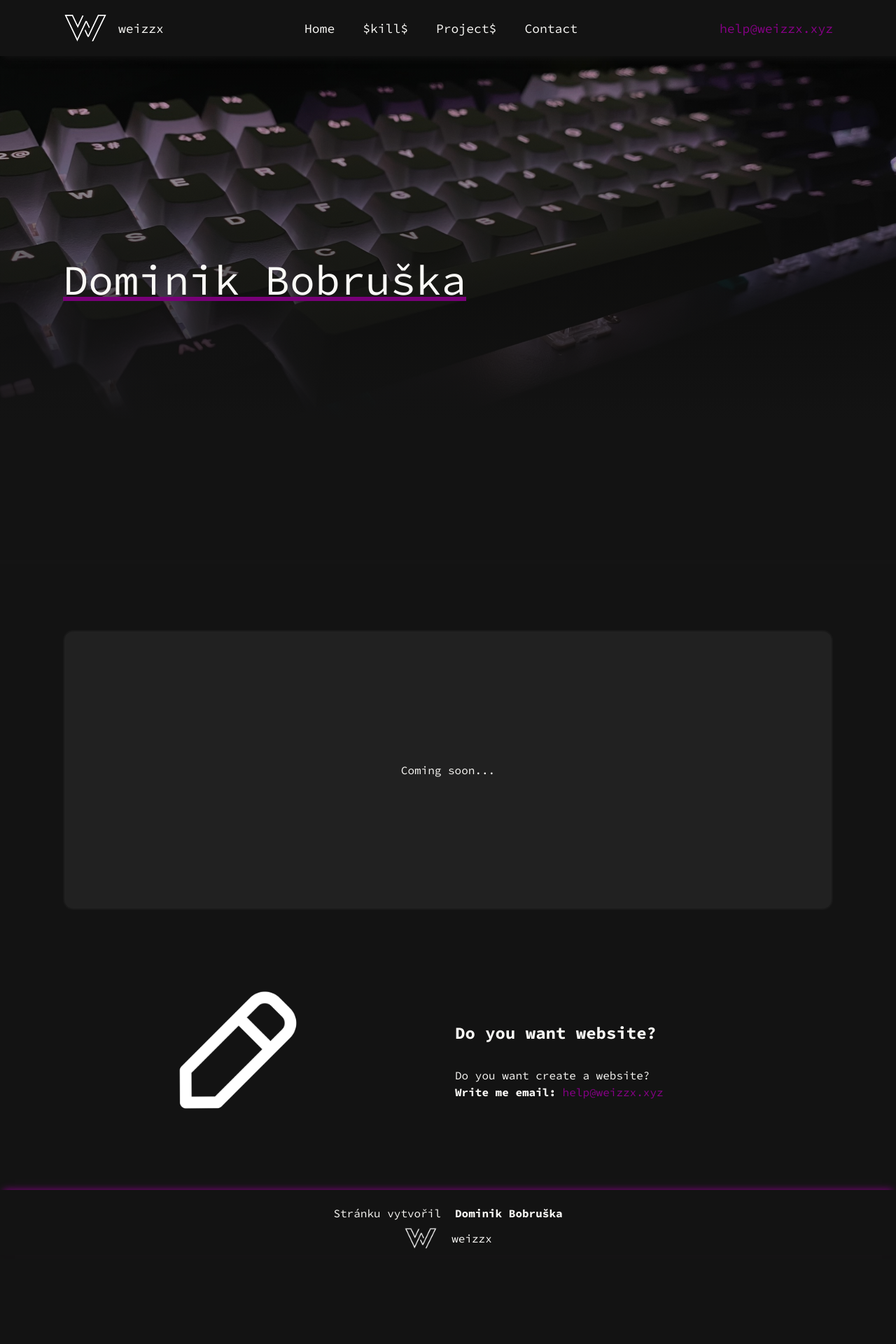
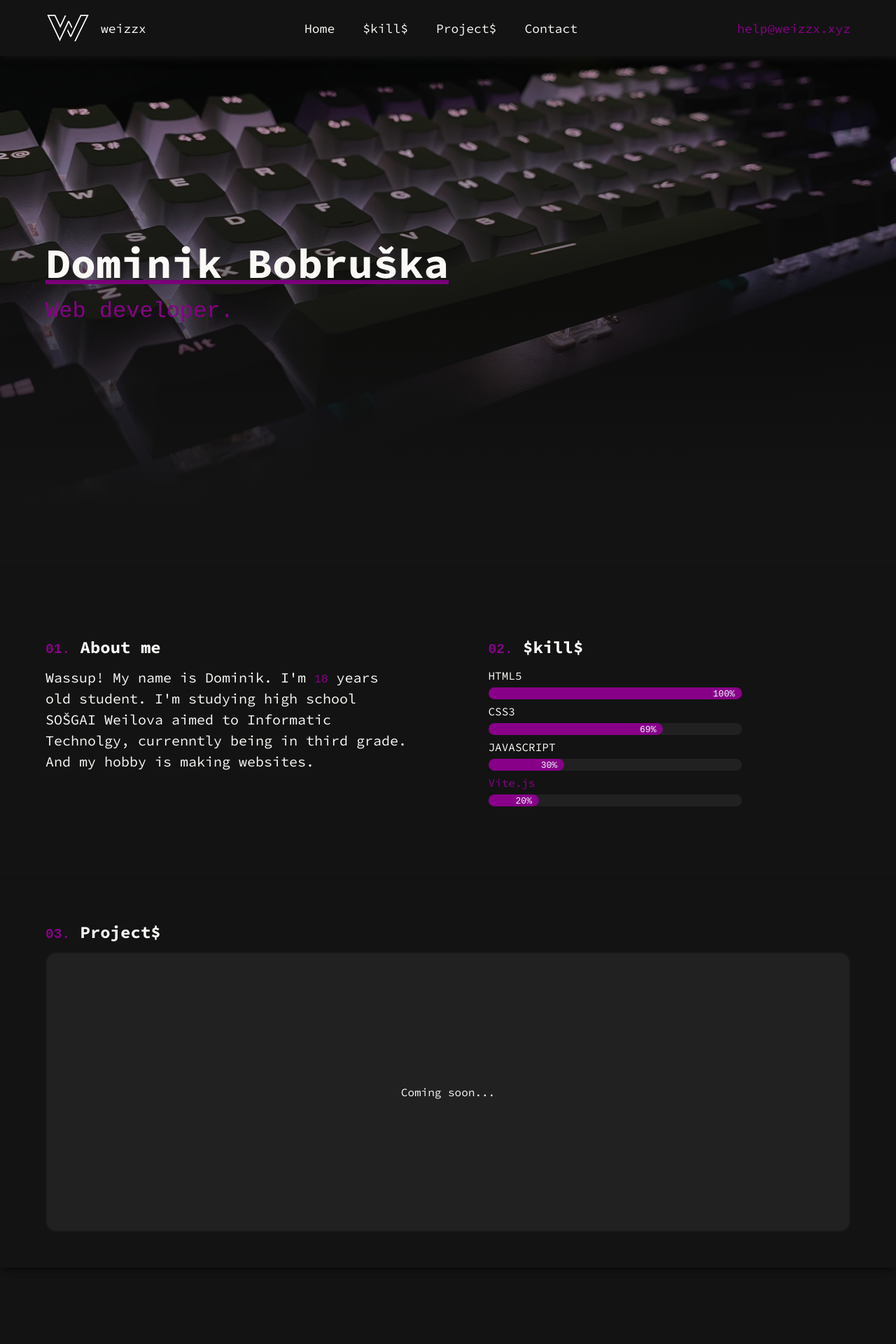
Before and after one commit to fkuroshiro/fkuroshiro-old, a React (Vite) app: page / in a window 1280 px wide. Shown: the top 1920 px of the page at 70% size. Before the commit the page ends 1893 px from the top, so only its background shows below. Built offline with nearby package versions, Linux system fonts and the light colour scheme.

Commit message:
Desktop part done i hope..

```diff
--- a/src/App.jsx
+++ /dev/null
@@ -1,89 +0,0 @@
-import '../src/css/App.css'
-import Logo from "./assets/logo.png";
-import Pencil_Icon from "./assets/pencil_create_icon.png";
-
-function App() {
-
-  return (
-    <>
-      <div className="navbar">
-        <div className="inner">
-          <div className="logo">
-            <a href=""><img src={Logo} alt="logo" width="64px"/><div>weizzx</div></a>
-          </div>
-          <div className="links">
-            <div>
-              <a href="#home">Home</a>
-              <a href="#skills">$kill$</a>
-              <a href="#projects">Project$</a>
-              <a href="#contact">Contact</a>
-            </div>
-          </div>
-          <div className="email">
-            <a href="mailto:help@weizzx.xyz">help@weizzx.xyz</a>
-          </div>
-        </div>
-      </div>
-
-      <div id='home' className='header'>
-        <div className="inner">
-          <div>Dominik Bobruška</div>
-        </div>
-      </div>
-
-      {/* <section id='skills'>
-        <div className="inner">
-          <h1>01. O mně</h1>
-          <div className="grid">
-            <div className="i i1">
-              <p>Lorem ipsum dolor sit amet.</p>
-            </div>
-            <div className="i i2">
-              <div className='d'><div className="bar"><div className="filled"></div></div></div>
-              <div className='d'><div className="bar"><div className="filled"></div></div></div>
-            </div>
-          </div>
-        </div>
-      </section> */}
-
-      <section id='projects'>
-        <div className="inner">
-          <div className="projects-grid">
-            <div className="card">Coming soon...</div>
-            {/* <div className="card"></div> */}
-          </div>
-        </div>
-      </section>
-
-      <section className='contact'>
-        <div className="inner">
-          <div className="create-web">
-            <img src={Pencil_Icon} alt="logo" width="200px"/>
-            <div>
-              <h2>Do you want website?</h2>
-              <p>Do you want create a website?</p>
-              <div>
-                <b>Write me email: </b>
-                <a href="mailto:help@weizzx.xyz">help@weizzx.xyz</a>
-              </div>
-            </div>
-          </div>
-        </div>
-      </section>
-
-      <footer>
-        <div className="inner">
-          <div className='body'>
-            <div className='creator'>Stránku vytvořil <b><a href="/">Dominik Bobruška </a></b></div>
-            <div className="f-logo">
-              <img src={Logo} alt="logo" width="48px"/>
-              <div>weizzx</div>
-            </div>
-          </div>
-        </div>
-      </footer>
-    </>
-  )
-}
-
-export default App
--- /dev/null
+++ b/src/components/App.jsx
@@ -0,0 +1,81 @@
+import '../css/App.css'
+import Logo from "../assets/Logo.png";
+import Pencil_Icon from "../assets/pencil_create_icon.png";
+
+function App() {
+
+  return (
+    <>
+      <div id='home' className='header'>
+        <div className="inner">
+          <div><b>Dominik Bobruška</b></div>
+          <div><code>Web developer.</code></div>
+        </div>
+      </div>
+
+      <section id='skills'>
+        <div className="inner">
+          <div className="grid">
+            <div className="i">
+              <h1><code>01.</code> About me</h1>
+              <p>Wassup! My name is Dominik. I'm <code>18</code> years old student. I'm studying high school SOŠGAI Weilova aimed to Informatic Technolgy, currenntly being in third grade. And my hobby is making websites.</p>
+            </div>
+            <div className="i">
+              <h1><code>02.</code> $kill$</h1>
+              <div className='html5'>HTML5<div className="bar"><div className="filled"><code>100%</code></div></div></div>
+
+              <div className='css3'>CSS3<div className="bar"><div className="filled"><code>69%</code></div></div></div>
+
+              <div className='js'>JAVASCRIPT<div className="bar"><div className="filled"><code>30%</code></div></div></div>
+
+              <div className='vite'><a href="http://vite.dev" target="_blank" rel="noopener noreferrer">Vite.js</a><div className="bar"><div className="filled"><code>20%</code></div></div></div>
+
+              {/* <div className='css3'>CSS3<div className="bar"><div className="filled"></div></div><code>50%</code></div>
+              <div className='js'>JS<div className="bar"><div className="filled"></div></div><code>50%</code></div>
+              <div className='vite.js'><a href="https://vite.dev/" target='_blank'>Vite.js</a><div className="bar"><div className="filled"></div></div><code>50%</code></div> */}
+            </div>
+          </div>
+        </div>
+      </section>
+
+      <section id='projects'>
+        <div className="inner">
+          <h1><code>03.</code> Project$</h1>
+          <div className="projects-grid">
+            <div className="card">Coming soon...</div>
+          </div>
+        </div>
+      </section>
+
+      <section id='contact'>
+        <div className="inner">
+          <div className="create-web">
+            <img src={Pencil_Icon} alt="logo" width="200px"/>
+            <div>
+              <h2>Do you want website?</h2>
+              <p>Do you want create a website?</p>
+              <div>
+                <b>Write me email: </b>
+                <a href="mailto:help@weizzx.xyz">help@weizzx.xyz</a>
+              </div>
+            </div>
+          </div>
+        </div>
+      </section>
+
+      <footer>
+        <div className="inner">
+          <div className='body'>
+            <div className='creator'>Website created by:<b><a href="">Dominik Bobruška</a></b></div>
+            <div className="f-logo">
+              <img src={Logo} alt="logo" width="40px"/>
+              <div>weizzx</div>
+            </div>
+          </div>
+        </div>
+      </footer>
+    </>
+  )
+}
+
+export default App
--- /dev/null
+++ b/src/components/Navbar.jsx
@@ -0,0 +1,29 @@
+import '../css/Navbar.css'
+import Logo from "../assets/logo.png";
+
+function Navbar() {
+    return (
+        <>
+            <div className="navbar">
+                <div className="inner">
+                    <div className="logo">
+                        <a href=""><img src={Logo} alt="logo" width="64px"/><div>weizzx</div></a>
+                    </div>
+                    <div className="links">
+                        <div>
+                            <a href="#home">Home</a>
+                            <a href="#skills">$kill$</a>
+                            <a href="#projects">Project$</a>
+                            <a href="#contact">Contact</a>
+                        </div>
+                    </div>
+                    <div className="email">
+                        <a href="mailto:help@weizzx.xyz">help@weizzx.xyz</a>
+                    </div>
+                </div>
+            </div>
+        </>
+    )
+}
+
+export default Navbar;
--- a/src/components/ProgressBar.jsx
+++ b/src/components/ProgressBar.jsx
@@ -1,3 +1,5 @@
+import '../css/ProgressBar.css'
+
 import React, { useEffect, useState } from 'react';
 
 const ProgressBar = () => {
--- a/src/css/App.css
+++ b/src/css/App.css
@@ -1,116 +1,8 @@
-.progress-bar {
-  position: fixed;
-  width: 100%;
-  height: 0.25vh;
-  z-index: 10000;
-}
-
-.progress-bar .filled {
-  width: 100%;
-  height: 100%;
-  background-color: var(--primary-clr);
-  box-shadow: 0px 1px 10px 0px var(--secondary-clr);
-  transition:ease-in;
-}
-
-.inner {
-  height: 100%;
-  max-width: 1150px;
-  margin: 0 auto;
-  padding: 0 25px;
-  box-sizing: border-box;
-}
-
-.navbar {
-  width: 100%;
-  position: fixed;
-  background-color: var(--primary-dark);
-  box-shadow: 5px 0px 10px 2.5px var(--primary-dark-shadow);
-  z-index: 1;
-  font-size: 18px;
-}
-
-.navbar>.inner {
-  align-items: center;
-  display: grid;
-  gap: 0 20px;
-  grid-template-areas: "logo links email";
-  grid-template-rows: 80px 1fr;
-  grid-template-columns: 1fr auto 1fr;
-  max-height: 80px;
-  margin: 0 auto;
-  overflow: hidden;
-  pointer-events: all;
-}
-
-.navbar>.inner>* {
-  display: flex;
-  gap: 20px;
-}
-
-.navbar .logo {
-  grid-area: logo;
-}
-
-.navbar .links {
-  grid-area: links;
-}
-
-.navbar .email {
-  grid-area: email;
-  justify-content: right;
-}
-
-.navbar .email a {
-  color: var(--primary-clr);
-}
-
-.navbar .logo a {
-  align-items: center;
-  display: flex;
-  gap: 15px;
-}
-
-.navbar .links div{
-  display: flex;
-  gap: 20px;
-}
-
-.navbar .links a {
-  align-items: center;
-  margin-inline: 10px;
-  position: relative;
-  transform: translateX(-10px);
-}
-
-.navbar .links a:after {
-  content: "";
-  width: 20px;
-  left: 0;
-  height: 3px;
-  border-radius: 3px;
-  background-color: var(--primary-clr);
-  position: relative;
-  transform: translateX(10px);
-}
-
-.navbar .links a:hover:after {
-  transform: translateX(0px);
-  position: absolute;
-  transition: cubic-bezier(0.175, 0.885, 0.32, 1.275) .4s;
-  transition-property: all;
-  transition-duration: .5s;
-}
-
-
-
 .header {
   width: 100%;
   height: 800px;
-  font-size: 7.5vh;
-  text-decoration: underline var(--secondary-clr);
   box-shadow: 5px 0px 0px 5px var(--primary-dark-shadow);
-  background-image: linear-gradient(#1313131c, var(--primary-dark) 75%), url(../assets/IMG_0125.JPEG);
+  background-image: linear-gradient(#1313131c, var(--primary-dark) 90%), url(../assets/IMG_0125.JPEG);
   background-repeat: no-repeat;
   background-position: center;
   background-size: cover;
@@ -118,8 +10,22 @@
 
 .header .inner {
   display: flex;
-  align-items: center;
+  justify-content: center;
+  flex-direction: column;
   z-index: 100;
+}
+
+.header b {
+  text-decoration: underline var(--secondary-clr);
+  font-size: 7.5vh;
+}
+
+.header code {
+  font-size: 4vh;
+}
+
+#skills {
+  scroll-margin-top: 50px;
 }
 
 #skills .grid {
@@ -127,23 +33,86 @@
   grid-template-areas: ". .";
   grid-template-columns: 1fr 1fr;
   grid-template-rows: auto;
-  gap: 15px;
+  gap: 10%;
 }
 
-#skills .i {
-  min-width: 500px;
-  height: 400px;
+#skills a {
+  color: var(--primary-clr);
 }
 
-
-#skills .i2 {
-  display: inline;
-  margin: 10px 0;
+#skills .bar {
+  margin: 5px 0;
 }
 
-#skills .i2 li {
-  display: inline;
-  text-decoration: none;
+#skills .html5 .bar {
+  width: 70%;
+  height: 17px;
+  border-radius: 30px;
+  background-color: #212121;
+}
+
+#skills .html5 .filled {
+  width: 100%;
+  height: 100%;
+  border-radius: 30px;
+  background-color: var(--primary-clr);
+}
+
+#skills .css3 .bar {
+  width: 70%;
+  height: 17px;
+  border-radius: 30px;
+  background-color: #212121;
+}
+
+#skills .css3 .filled {
+  width: 69%;
+  height: 100%;
+  border-radius: 30px;
+  background-color: var(--primary-clr);
+}
+
+#skills .js .bar {
+  width: 70%;
+  height: 17px;
+  border-radius: 30px;
+  background-color: #212121;
+}
+
+#skills .js .filled {
+  width: 30%;
+  height: 100%;
+  border-radius: 30px;
+  background-color: var(--primary-clr);
+}
+
+#skills .vite .bar {
+  width: 70%;
+  height: 17px;
+  border-radius: 30px;
+  background-color: #212121;
+}
+
+#skills .vite .filled {
+  width: 20%;
+  height: 100%;
+  border-radius: 30px;
+  background-color: var(--primary-clr);
+}
+
+#skills .bar code {
+    color: aliceblue;
+    display: flex;
+    justify-content: flex-end;
+    margin: 0 10px;
+    align-items: center;
+    z-index: 10;
+}
+
+#projects {
+  border-bottom: 1px var(--primary-dark) solid;
+  box-shadow: 0px 5px 10px -5px black;
+  scroll-margin-top: 50px;
 }
 
 .projects-grid {
@@ -164,33 +133,16 @@
   display: flex;
   justify-content: center;
   align-items: center;
+  transition: all .3s;
 }
 
-
-.bar {
-  height: 10px;
-  width: 240px;
-  background-color: #353535;
-  border-radius: 30px;
+.card:hover {
+  transform: scale(102%);
+  transition: all .3s;
 }
 
-.bar .filled {
-  height: 100%;
-  width: 80%;
-  background-color: var(--primary-clr);
-  border-radius: 30px;
-}
-
-.bar {
-  margin: 50px 0;
-}
-
-.bar::before {
-  content: "HTML5";
-}
-
-.bar::after {
-  content: "80%";
+#contact {
+  scroll-margin-top: 50px;
 }
 
 .create-web {
@@ -201,6 +153,12 @@
   align-items: center;
   gap: 20px;
   margin: 0 150px;
+  transition: all .3s;
+}
+
+.create-web:hover {
+  transform: scale(110%);
+  transition: all .3s;
 }
 
 .create-web h2 {
@@ -213,14 +171,14 @@
 
 footer {
   border-top: 1px var(--primary-dark) solid;
-  box-shadow: 0px -5px 10px -5px var(--primary-clr);
+  box-shadow: 0px -5px 10px -5px black;
 }
 
 footer .inner {
   display: flex;
   align-items: center;
   justify-content: center;
-  margin: 20px auto;
+  margin: 100px auto;
 }
 
 footer .f-logo {
@@ -228,6 +186,7 @@ footer .f-logo {
   justify-content: center;
   align-items: center;
   gap: 20px;
+  margin-top: 50px;
 }
 
 footer .creator {
@@ -254,3 +213,7 @@ footer .creator {
   } */
 
 }
+
+@media screen and (max-width:600px) {
+
+}
--- /dev/null
+++ b/src/css/Navbar.css
@@ -0,0 +1,85 @@
+.navbar {
+    width: 100%;
+    position: fixed;
+    background-color: var(--primary-dark);
+    box-shadow: 5px 0px 10px 2.5px var(--primary-dark-shadow);
+    z-index: 1;
+    font-size: 18px;
+  }
+
+  .navbar>.inner {
+    align-items: center;
+    display: grid;
+    gap: 0 20px;
+    grid-template-areas: "logo links email";
+    grid-template-rows: 80px 1fr;
+    grid-template-columns: 1fr auto 1fr;
+    max-height: 80px;
+    margin: 0 auto;
+    overflow: hidden;
+    pointer-events: all;
+  }
+
+  .navbar>.inner>* {
+    display: flex;
+    gap: 20px;
+  }
+
+  .navbar .logo {
+    grid-area: logo;
+  }
+
+  .navbar .links {
+    grid-area: links;
+  }
+
+  .navbar .email {
+    grid-area: email;
+    justify-content: right;
+  }
+
+  .navbar .email a {
+    color: var(--primary-clr);
+  }
+
+  .navbar .logo a {
+    align-items: center;
+    display: flex;
+    gap: 15px;
+  }
+
+  .navbar .links div{
+    display: flex;
+    gap: 20px;
+  }
+
+  .navbar .links a {
+    align-items: center;
+    margin-inline: 10px;
+    position: relative;
+    transform: translateX(-10px);
+  }
+
+  .navbar .links a:hover {
+    color: white;
+    text-shadow: white 0px 0px 5px;
+  }
+
+  .navbar .links a:after {
+    content: "";
+    width: 20px;
+    left: 0;
+    height: 3px;
+    border-radius: 3px;
+    background-color: var(--primary-clr);
+    position: relative;
+    transform: translateX(10px);
+  }
+
+  .navbar .links a:hover:after {
+    transform: translateX(0px);
+    position: absolute;
+    transition: cubic-bezier(0.175, 0.885, 0.32, 1.275) .4s;
+    transition-property: all;
+    transition-duration: .5s;
+  }
--- a/src/css/index.css
+++ b/src/css/index.css
@@ -29,13 +29,34 @@
   /* box-shadow: 0px 0px 0px 0.3px red; */
 }
 
+.inner {
+  height: 100%;
+  max-width: 1150px;
+  margin: 0 auto;
+  padding: auto 25px;
+  box-sizing: border-box;
+}
+
 a {
   color: #FAF9F6;
   text-decoration: none;
 }
 
-section, footer {
-  margin: 100px 0;
+h1 {
+  line-height: 50px;
+}
+
+p {
+  font-size: 1.25em;
+}
+
+code {
+  color: var(--primary-clr);
+}
+
+section {
+  margin: 50px 0;
+  padding: 50px 0;
 }
 
 /* width */
--- a/src/main.jsx
+++ b/src/main.jsx
@@ -1,13 +1,15 @@
-import { StrictMode } from 'react'
-import { createRoot } from 'react-dom/client'
-import App from './App.jsx'
-import '../src/css/index.css'
+import { StrictMode } from 'react';
+import { createRoot } from 'react-dom/client';
+import App from '../src/components/App.jsx';
+import '../src/css/index.css';
 import ProgressBar from '../src/components/ProgressBar.jsx';
+import Navbar from '../src/components/Navbar.jsx';
 
 
 createRoot(document.getElementById('root')).render(
   <StrictMode>
     <ProgressBar />
+    <Navbar />
     <App />
   </StrictMode>,
 )
```
Also changed, not shown: src/css/ProgressBar.css (added, +14 -0 lines).
